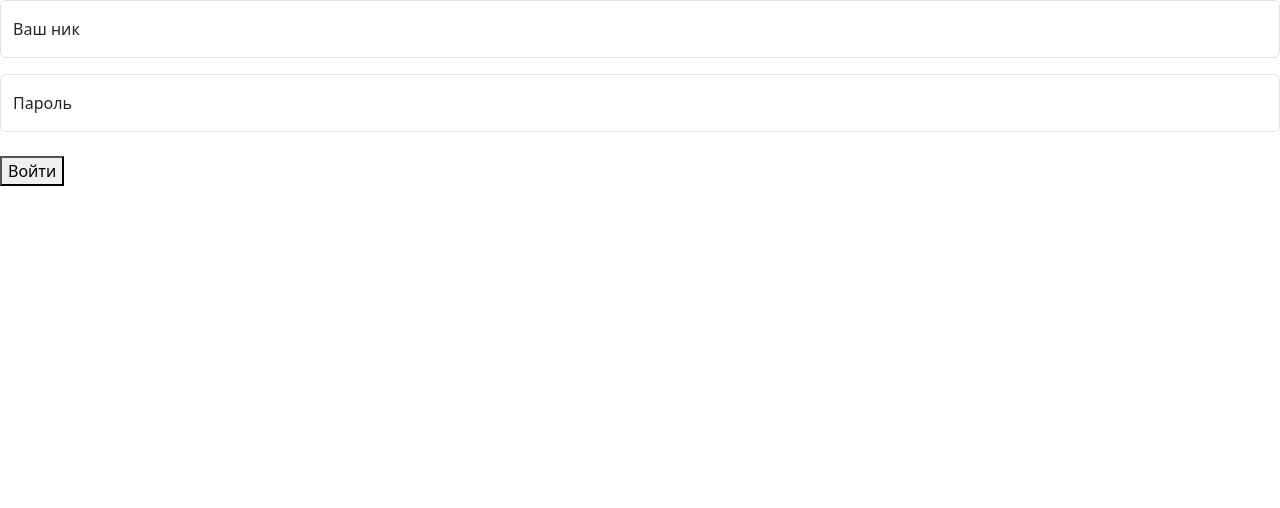
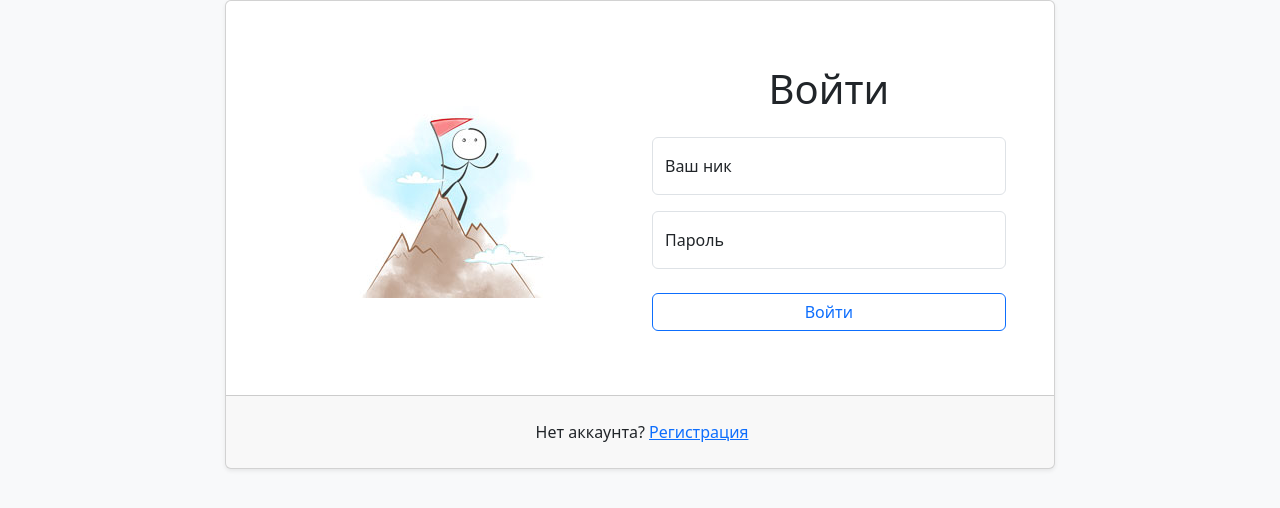
Before and after one commit to ilushacomeback/Chat, a React (Create React App) app in the folder frontend/: page /login in a window 1280 px wide. Shown: the top 508 px of the page. Built offline with nearby package versions, Linux system fonts and the light colour scheme.

Commit message:
add page login

```diff
--- a/frontend/public/index.html
+++ b/frontend/public/index.html
@@ -8,10 +8,11 @@
       name="description"
       content="Web site created using create-react-app"
     />
-    <title>React App</title>
+    <title>Chat</title>
   </head>
-  <body>
-    <noscript>You need to enable JavaScript to run this app.</noscript>
-    <div id="root"></div>
+  <body class="h-100 bg-light">
+    <div class="h-100">
+      <div class="h-100" id="root"></div>
+    </div>
   </body>
 </html>
--- a/frontend/src/App.js
+++ /dev/null
@@ -1,6 +0,0 @@
-
-function App() {
-
-}
-
-export default App;
--- /dev/null
+++ b/frontend/src/App.jsx
@@ -0,0 +1,5 @@
+const App = ({ children }) => {
+  return <div className="d-flex flex-column h-100">{children}</div>;
+};
+
+export default App;
--- a/frontend/src/App.scss
+++ /dev/null
@@ -1 +0,0 @@
-@import '~bootstrap/scss/bootstrap'
--- /dev/null
+++ b/frontend/src/assets/App.scss
@@ -0,0 +1 @@
+@import '~bootstrap/scss/bootstrap'
--- /dev/null
+++ b/frontend/src/components/FormLogin.jsx
@@ -0,0 +1,52 @@
+import { useFormik } from "formik";
+import { Form, Button, FloatingLabel } from "react-bootstrap";
+
+const FormLogin = () => {
+  const formik = useFormik({
+    initialValues: {
+      username: "",
+      password: "",
+    },
+    onSubmit: (values) => {
+      console.log("send", values);
+    },
+  });
+  return (
+    <Form
+      onSubmit={formik.handleSubmit}
+      className="col-12 col-md-6 mt-3 mt-mb-0"
+    >
+      <h1 className="text-center mb-4">Войти</h1>
+      <Form.Group className="form-floating mb-3">
+        <FloatingLabel htmlFor="username" label="Ваш ник">
+          <Form.Control
+            type="text"
+            name="username"
+            className="form-control"
+            placeholder="Ваш ник"
+            onChange={formik.handleChange}
+            value={formik.values.username}
+            required
+          />
+        </FloatingLabel>
+      </Form.Group>
+      <Form.Group className="form-floating mb-4">
+        <FloatingLabel htmlFor="password" label="Пароль">
+          <Form.Control
+            type="password"
+            name="password"
+            className="form-control"
+            placeholder="Пароль"
+            onChange={formik.handleChange}
+            value={formik.values.password}
+            required
+          />
+        </FloatingLabel>
+      </Form.Group>
+      <Button type="submit" className="w-100 mb-3" variant="outline-primary">
+        Войти
+      </Button>
+    </Form>
+  );
+};
+export default FormLogin;
--- a/frontend/src/index.jsx
+++ b/frontend/src/index.jsx
@@ -1,11 +1,12 @@
 import React from "react";
 import ReactDOM from "react-dom/client";
 import reportWebVitals from "./reportWebVitals.js";
-import './App.scss'
+import "./assets/App.scss";
 import { createBrowserRouter, RouterProvider } from "react-router-dom";
 import Root from "./routes/Root";
 import Login from "./routes/Login";
 import ErrorPage from "./routes/ErrorPage";
+import App from "./App.jsx";
 
 const router = createBrowserRouter([
   {
@@ -22,7 +23,9 @@ const router = createBrowserRouter([
 const root = ReactDOM.createRoot(document.getElementById("root"));
 root.render(
   <React.StrictMode>
-    <RouterProvider router={router} />
+    <App>
+      <RouterProvider router={router} />
+    </App>
   </React.StrictMode>
 );
 
--- a/frontend/src/routes/Login.jsx
+++ b/frontend/src/routes/Login.jsx
@@ -1,27 +1,28 @@
-import { Formik, Field, Form } from "formik";
+import FormLogin from "../components/FormLogin";
 
 const Login = () => {
   return (
-    <Formik
-      initialValues={{ username: "", password: "" }}
-      onSubmit={(values) => {
-        console.log("send", values);
-      }}
-    >
-      {() => (
-        <Form>
-          <div className="form-floating mb-3">
-            <label htmlFor="username">Ваш ник</label>
-            <Field type="text" name="username" className='form-control' placeholder='Ваш ник' />
+    <div className="container-fluid h-100">
+      <div className="row justify-content-center align-content-center h-100">
+        <div className="col-12 col-md-8 col-xxl-6">
+          <div className="card shadow-sm">
+            <div className="card-body row p-5">
+              <div className="col-12 col-md-6 d-flex align-items-center justify-content-center">
+                <img src="./images/avatar1.jpg" alt="Войти" />
+              </div>
+              <FormLogin />
+            </div>
+            <div className="card-footer p-4">
+              <div className="text-center">
+                <span className="m-1">Нет аккаунта?</span>
+                <a href="/signup">Регистрация</a>
+              </div>
+            </div>
           </div>
-          <div className="form-floating mb-4">
-            <label htmlFor="password">Пароль</label>
-            <Field type="password" name="password" className='form-control' placeholder='Пароль' />
-          </div>
-          <button type="submit">Войти</button>
-        </Form>
-      )}
-    </Formik>
+        </div>
+      </div>
+    </div>
   );
 };
+
 export default Login;
```
Also changed, not shown: frontend/public/images/avatar1.jpg (added).
